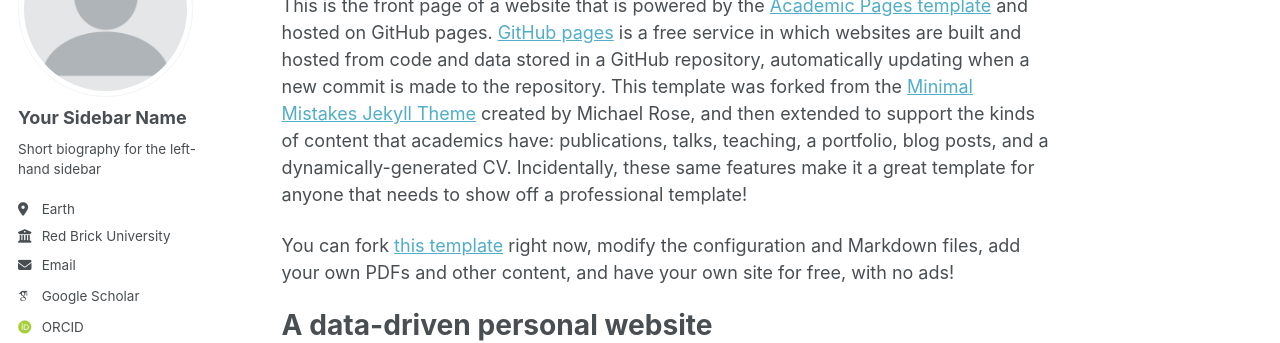
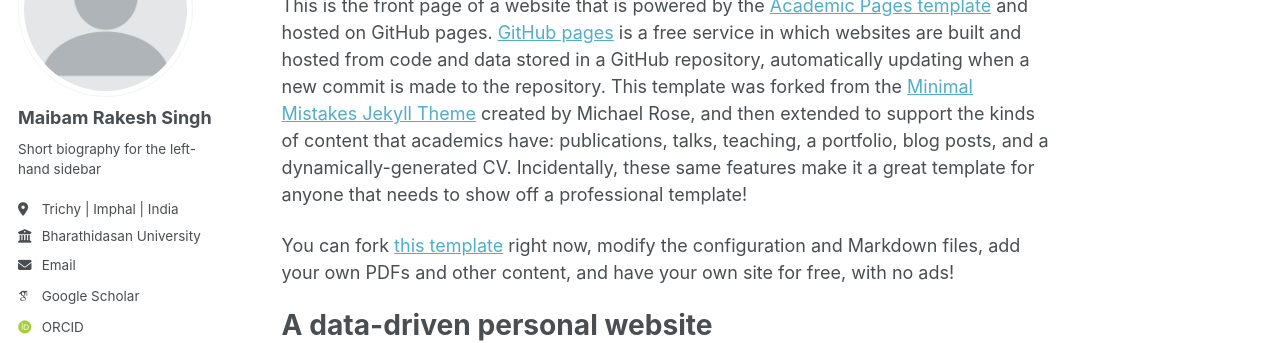
Before and after one commit to maibamrakeshsingh/rakeshmai.github.io, a Jekyll site: the page built from _pages/about.md, in a window 1280 px wide. Shown: the part 177-520 px from the top of the page. Built offline with Jekyll 4.4.1, drawn with Linux system fonts in a browser that asks for light colours; some web fonts are replaced; a script that is not in the unit is left out.

Commit message:
Update author information in _config.yml

```diff
--- a/_config.yml
+++ b/_config.yml
@@ -24,13 +24,13 @@ repository               : "academicpages/academicpages.github.io"
 author:
   # Biographic information
   avatar           : "profile.png"
-  name             : "Your Sidebar Name"
+  name             : "Maibam Rakesh Singh"
   pronouns         : # example: "she/her"
   bio              : "Short biography for the left-hand sidebar"
-  location         : "Earth"
-  employer         : "Red Brick University"
+  location         : "Trichy | Imphal | India"
+  employer         : "Bharathidasan University"
   uri              : # URL
-  email            : "none@example.org"
+  email            : "maibamrakeshsingh31@gmail.com"
 
   # Academic websites
   academia         : # URL
```
